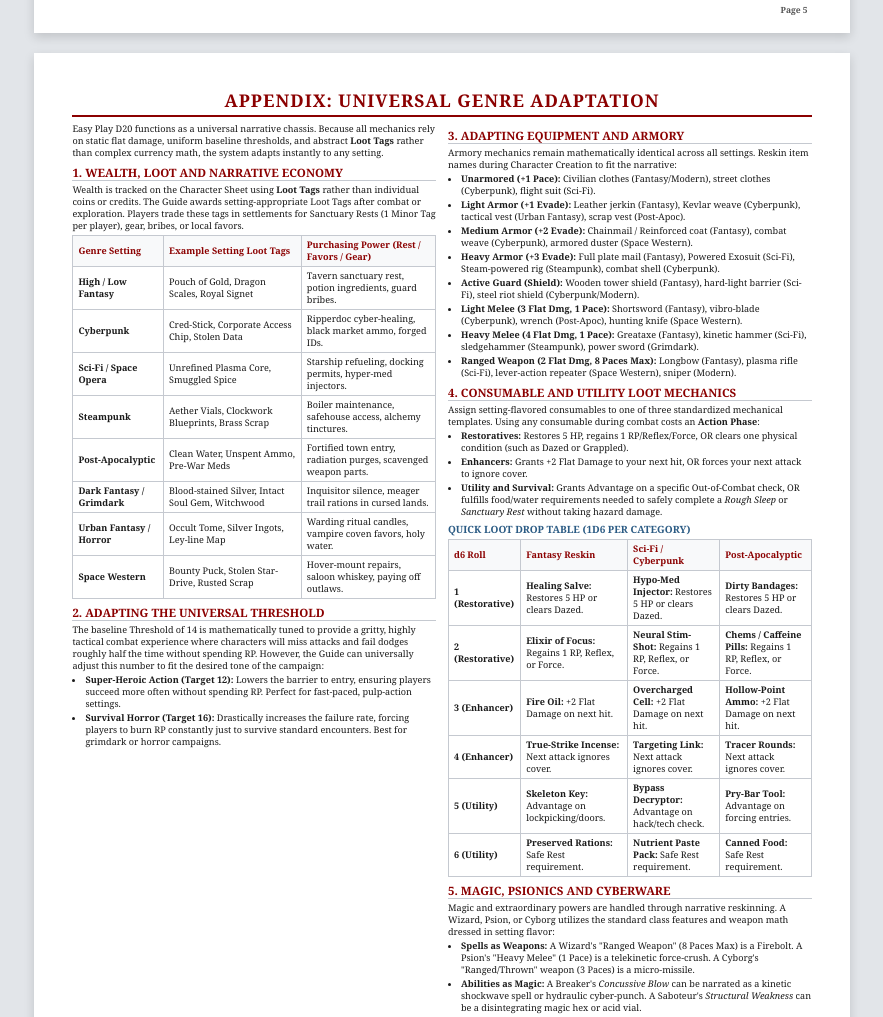
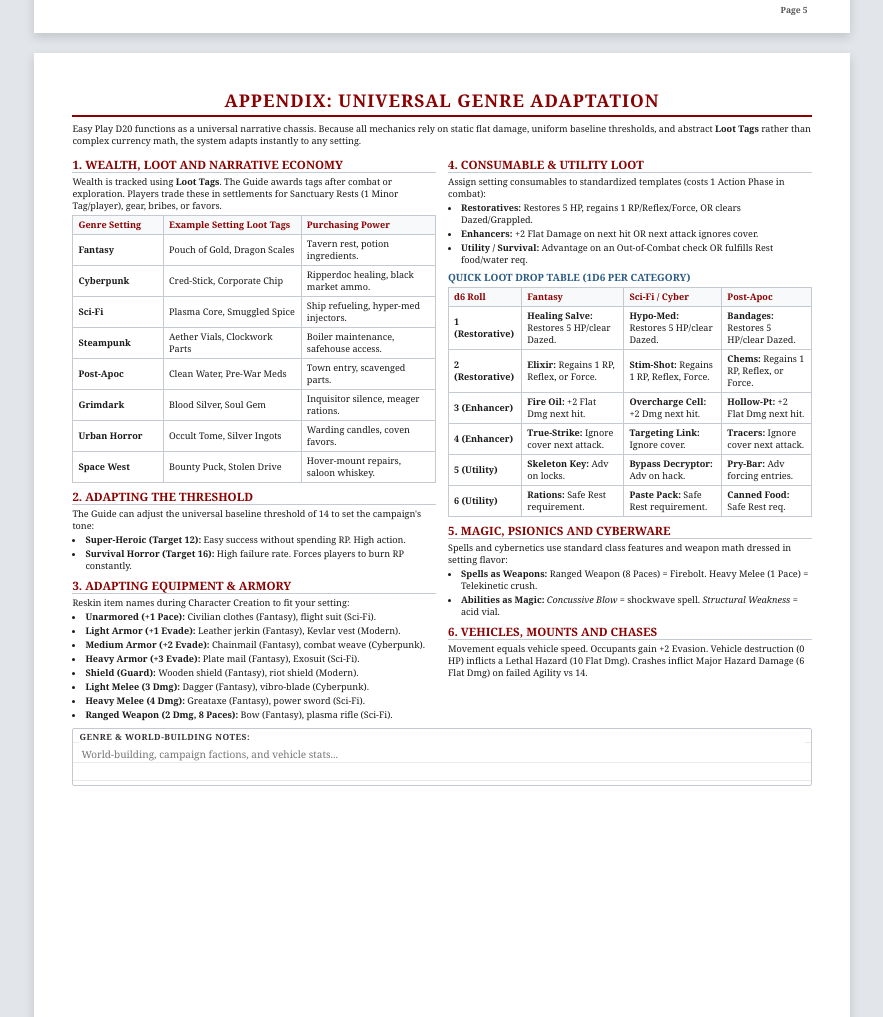
Before and after one commit to Justtestingcode/easy-play-d20, a plain HTML site: page index.html in a window 1280 px wide. Shown: the part 5400-6417 px from the top of the page, without its empty margins (198-1081 px from the left). Drawn offline with Linux system fonts and the light colour scheme.

Commit message:
index.html

```diff
--- a/index.html
+++ b/index.html
@@ -842,93 +842,95 @@
         <div class="content-wrap">
             <h1>APPENDIX: UNIVERSAL GENRE ADAPTATION</h1>
 
+            <p style="margin-bottom: 4px;">Easy Play D20 functions as a universal narrative chassis. Because all mechanics rely on static flat damage, uniform baseline thresholds, and abstract <strong>Loot Tags</strong> rather than complex currency math, the system adapts instantly to any setting.</p>
+
             <div class="two-column">
+                <!-- LEFT COLUMN: SECTIONS 1, 2, AND 3 -->
                 <div class="column-box">
-                    <p>Easy Play D20 functions as a universal narrative chassis. Because all mechanics rely on static flat damage, uniform baseline thresholds, and abstract <strong>Loot Tags</strong> rather than complex currency math, the system adapts instantly to any setting.</p>
+                    <h2>1. WEALTH, LOOT and NARRATIVE ECONOMY</h2>
+                    <p>Wealth is tracked using <strong>Loot Tags</strong>. The Guide awards tags after combat or exploration. Players trade these in settlements for Sanctuary Rests (1 Minor Tag/player), gear, bribes, or favors.</p>
 
-                    <h2>1. WEALTH, LOOT and NARRATIVE ECONOMY</h2>
-                    <p>Wealth is tracked on the Character Sheet using <strong>Loot Tags</strong> rather than individual coins or credits. The Guide awards setting-appropriate Loot Tags after combat or exploration. Players trade these tags in settlements for Sanctuary Rests (1 Minor Tag per player), gear, bribes, or local favors.</p>
-
-                    <table class="genre-table">
+                    <table class="genre-table" style="font-size: 8px;">
                         <thead>
                             <tr>
                                 <th>Genre Setting</th>
                                 <th>Example Setting Loot Tags</th>
-                                <th>Purchasing Power (Rest / Favors / Gear)</th>
+                                <th>Purchasing Power</th>
                             </tr>
                         </thead>
                         <tbody>
                             <tr>
-                                <td><strong>High / Low Fantasy</strong></td>
-                                <td>Pouch of Gold, Dragon Scales, Royal Signet</td>
-                                <td>Tavern sanctuary rest, potion ingredients, guard bribes.</td>
+                                <td><strong>Fantasy</strong></td>
+                                <td>Pouch of Gold, Dragon Scales</td>
+                                <td>Tavern rest, potion ingredients.</td>
                             </tr>
                             <tr>
                                 <td><strong>Cyberpunk</strong></td>
-                                <td>Cred-Stick, Corporate Access Chip, Stolen Data</td>
-                                <td>Ripperdoc cyber-healing, black market ammo, forged IDs.</td>
+                                <td>Cred-Stick, Corporate Chip</td>
+                                <td>Ripperdoc healing, black market ammo.</td>
                             </tr>
                             <tr>
-                                <td><strong>Sci-Fi / Space Opera</strong></td>
-                                <td>Unrefined Plasma Core, Smuggled Spice</td>
-                                <td>Starship refueling, docking permits, hyper-med injectors.</td>
+                                <td><strong>Sci-Fi</strong></td>
+                                <td>Plasma Core, Smuggled Spice</td>
+                                <td>Ship refueling, hyper-med injectors.</td>
                             </tr>
                             <tr>
                                 <td><strong>Steampunk</strong></td>
-                                <td>Aether Vials, Clockwork Blueprints, Brass Scrap</td>
-                                <td>Boiler maintenance, safehouse access, alchemy tinctures.</td>
+                                <td>Aether Vials, Clockwork Parts</td>
+                                <td>Boiler maintenance, safehouse access.</td>
                             </tr>
                             <tr>
-                                <td><strong>Post-Apocalyptic</strong></td>
-                                <td>Clean Water, Unspent Ammo, Pre-War Meds</td>
-                                <td>Fortified town entry, radiation purges, scavenged weapon parts.</td>
+                                <td><strong>Post-Apoc</strong></td>
+                                <td>Clean Water, Pre-War Meds</td>
+                                <td>Town entry, scavenged parts.</td>
                             </tr>
                             <tr>
-                                <td><strong>Dark Fantasy / Grimdark</strong></td>
-                                <td>Blood-stained Silver, Intact Soul Gem, Witchwood</td>
-                                <td>Inquisitor silence, meager trail rations in cursed lands.</td>
+                                <td><strong>Grimdark</strong></td>
+                                <td>Blood Silver, Soul Gem</td>
+                                <td>Inquisitor silence, meager rations.</td>
                             </tr>
                             <tr>
-                                <td><strong>Urban Fantasy / Horror</strong></td>
-                                <td>Occult Tome, Silver Ingots, Ley-line Map</td>
-                                <td>Warding ritual candles, vampire coven favors, holy water.</td>
+                                <td><strong>Urban Horror</strong></td>
+                                <td>Occult Tome, Silver Ingots</td>
+                                <td>Warding candles, coven favors.</td>
                             </tr>
                             <tr>
-                                <td><strong>Space Western</strong></td>
-                                <td>Bounty Puck, Stolen Star-Drive, Rusted Scrap</td>
-                                <td>Hover-mount repairs, saloon whiskey, paying off outlaws.</td>
+                                <td><strong>Space West</strong></td>
+                                <td>Bounty Puck, Stolen Drive</td>
+                                <td>Hover-mount repairs, saloon whiskey.</td>
                             </tr>
                         </tbody>
                     </table>
 
-                    <h2>2. ADAPTING THE UNIVERSAL THRESHOLD</h2>
-                    <p>The baseline Threshold of 14 is mathematically tuned to provide a gritty, highly tactical combat experience where characters will miss attacks and fail dodges roughly half the time without spending RP. However, the Guide can universally adjust this number to fit the desired tone of the campaign:</p>
+                    <h2>2. ADAPTING THE THRESHOLD</h2>
+                    <p>The Guide can adjust the universal baseline threshold of 14 to set the campaign's tone:</p>
                     <ul>
-                        <li><strong>Super-Heroic Action (Target 12):</strong> Lowers the barrier to entry, ensuring players succeed more often without spending RP. Perfect for fast-paced, pulp-action settings.</li>
-                        <li><strong>Survival Horror (Target 16):</strong> Drastically increases the failure rate, forcing players to burn RP constantly just to survive standard encounters. Best for grimdark or horror campaigns.</li>
+                        <li><strong>Super-Heroic (Target 12):</strong> Easy success without spending RP. High action.</li>
+                        <li><strong>Survival Horror (Target 16):</strong> High failure rate. Forces players to burn RP constantly.</li>
+                    </ul>
+
+                    <h2>3. ADAPTING EQUIPMENT & ARMORY</h2>
+                    <p>Reskin item names during Character Creation to fit your setting:</p>
+                    <ul style="font-size: 8.5px;">
+                        <li><strong>Unarmored (+1 Pace):</strong> Civilian clothes (Fantasy), flight suit (Sci-Fi).</li>
+                        <li><strong>Light Armor (+1 Evade):</strong> Leather jerkin (Fantasy), Kevlar vest (Modern).</li>
+                        <li><strong>Medium Armor (+2 Evade):</strong> Chainmail (Fantasy), combat weave (Cyberpunk).</li>
+                        <li><strong>Heavy Armor (+3 Evade):</strong> Plate mail (Fantasy), Exosuit (Sci-Fi).</li>
+                        <li><strong>Shield (Guard):</strong> Wooden shield (Fantasy), riot shield (Modern).</li>
+                        <li><strong>Light Melee (3 Dmg):</strong> Dagger (Fantasy), vibro-blade (Cyberpunk).</li>
+                        <li><strong>Heavy Melee (4 Dmg):</strong> Greataxe (Fantasy), power sword (Sci-Fi).</li>
+                        <li><strong>Ranged Weapon (2 Dmg, 8 Paces):</strong> Bow (Fantasy), plasma rifle (Sci-Fi).</li>
                     </ul>
                 </div>
 
+                <!-- RIGHT COLUMN: SECTIONS 4, 5, AND 6 -->
                 <div class="column-box">
-                    <h2>3. ADAPTING EQUIPMENT and ARMORY</h2>
-                    <p>Armory mechanics remain mathematically identical across all settings. Reskin item names during Character Creation to fit the narrative:</p>
+                    <h2>4. CONSUMABLE & UTILITY LOOT</h2>
+                    <p>Assign setting consumables to standardized templates (costs 1 Action Phase in combat):</p>
                     <ul>
-                        <li><strong>Unarmored (+1 Pace):</strong> Civilian clothes (Fantasy/Modern), street clothes (Cyberpunk), flight suit (Sci-Fi).</li>
-                        <li><strong>Light Armor (+1 Evade):</strong> Leather jerkin (Fantasy), Kevlar weave (Cyberpunk), tactical vest (Urban Fantasy), scrap vest (Post-Apoc).</li>
-                        <li><strong>Medium Armor (+2 Evade):</strong> Chainmail / Reinforced coat (Fantasy), combat weave (Cyberpunk), armored duster (Space Western).</li>
-                        <li><strong>Heavy Armor (+3 Evade):</strong> Full plate mail (Fantasy), Powered Exosuit (Sci-Fi), Steam-powered rig (Steampunk), combat shell (Cyberpunk).</li>
-                        <li><strong>Active Guard (Shield):</strong> Wooden tower shield (Fantasy), hard-light barrier (Sci-Fi), steel riot shield (Cyberpunk/Modern).</li>
-                        <li><strong>Light Melee (3 Flat Dmg, 1 Pace):</strong> Shortsword (Fantasy), vibro-blade (Cyberpunk), wrench (Post-Apoc), hunting knife (Space Western).</li>
-                        <li><strong>Heavy Melee (4 Flat Dmg, 1 Pace):</strong> Greataxe (Fantasy), kinetic hammer (Sci-Fi), sledgehammer (Steampunk), power sword (Grimdark).</li>
-                        <li><strong>Ranged Weapon (2 Flat Dmg, 8 Paces Max):</strong> Longbow (Fantasy), plasma rifle (Sci-Fi), lever-action repeater (Space Western), sniper (Modern).</li>
-                    </ul>
-
-                    <h2>4. CONSUMABLE and UTILITY LOOT MECHANICS</h2>
-                    <p>Assign setting-flavored consumables to one of three standardized mechanical templates. Using any consumable during combat costs an <strong>Action Phase</strong>:</p>
-                    <ul>
-                        <li><strong>Restoratives:</strong> Restores 5 HP, regains 1 RP/Reflex/Force, OR clears one physical condition (such as Dazed or Grappled).</li>
-                        <li><strong>Enhancers:</strong> Grants +2 Flat Damage to your next hit, OR forces your next attack to ignore cover.</li>
-                        <li><strong>Utility and Survival:</strong> Grants Advantage on a specific Out-of-Combat check, OR fulfills food/water requirements needed to safely complete a <em>Rough Sleep</em> or <em>Sanctuary Rest</em> without taking hazard damage.</li>
+                        <li><strong>Restoratives:</strong> Restores 5 HP, regains 1 RP/Reflex/Force, OR clears Dazed/Grappled.</li>
+                        <li><strong>Enhancers:</strong> +2 Flat Damage on next hit OR next attack ignores cover.</li>
+                        <li><strong>Utility / Survival:</strong> Advantage on an Out-of-Combat check OR fulfills Rest food/water req.</li>
                     </ul>
 
                     <h3>QUICK LOOT DROP TABLE (1d6 PER CATEGORY)</h3>
@@ -936,64 +938,64 @@
                         <thead>
                             <tr>
                                 <th>d6 Roll</th>
-                                <th>Fantasy Reskin</th>
-                                <th>Sci-Fi / Cyberpunk</th>
-                                <th>Post-Apocalyptic</th>
+                                <th>Fantasy</th>
+                                <th>Sci-Fi / Cyber</th>
+                                <th>Post-Apoc</th>
                             </tr>
                         </thead>
                         <tbody>
                             <tr>
                                 <td><strong>1 (Restorative)</strong></td>
-                                <td><strong>Healing Salve:</strong> Restores 5 HP or clears Dazed.</td>
-                                <td><strong>Hypo-Med Injector:</strong> Restores 5 HP or clears Dazed.</td>
-                                <td><strong>Dirty Bandages:</strong> Restores 5 HP or clears Dazed.</td>
+                                <td><strong>Healing Salve:</strong> Restores 5 HP/clear Dazed.</td>
+                                <td><strong>Hypo-Med:</strong> Restores 5 HP/clear Dazed.</td>
+                                <td><strong>Bandages:</strong> Restores 5 HP/clear Dazed.</td>
                             </tr>
                             <tr>
                                 <td><strong>2 (Restorative)</strong></td>
-                                <td><strong>Elixir of Focus:</strong> Regains 1 RP, Reflex, or Force.</td>
-                                <td><strong>Neural Stim-Shot:</strong> Regains 1 RP, Reflex, or Force.</td>
-                                <td><strong>Chems / Caffeine Pills:</strong> Regains 1 RP, Reflex, or Force.</td>
+                                <td><strong>Elixir:</strong> Regains 1 RP, Reflex, or Force.</td>
+                                <td><strong>Stim-Shot:</strong> Regains 1 RP, Reflex, Force.</td>
+                                <td><strong>Chems:</strong> Regains 1 RP, Reflex, or Force.</td>
                             </tr>
                             <tr>
                                 <td><strong>3 (Enhancer)</strong></td>
-                                <td><strong>Fire Oil:</strong> +2 Flat Damage on next hit.</td>
-                                <td><strong>Overcharged Cell:</strong> +2 Flat Damage on next hit.</td>
-                                <td><strong>Hollow-Point Ammo:</strong> +2 Flat Damage on next hit.</td>
+                                <td><strong>Fire Oil:</strong> +2 Flat Dmg next hit.</td>
+                                <td><strong>Overcharge Cell:</strong> +2 Dmg next hit.</td>
+                                <td><strong>Hollow-Pt:</strong> +2 Flat Dmg next hit.</td>
                             </tr>
                             <tr>
                                 <td><strong>4 (Enhancer)</strong></td>
-                                <td><strong>True-Strike Incense:</strong> Next attack ignores cover.</td>
-                                <td><strong>Targeting Link:</strong> Next attack ignores cover.</td>
-                                <td><strong>Tracer Rounds:</strong> Next attack ignores cover.</td>
+                                <td><strong>True-Strike:</strong> Ignore cover next attack.</td>
+                                <td><strong>Targeting Link:</strong> Ignore cover.</td>
+                                <td><strong>Tracers:</strong> Ignore cover next attack.</td>
                             </tr>
                             <tr>
                                 <td><strong>5 (Utility)</strong></td>
-                                <td><strong>Skeleton Key:</strong> Advantage on lockpicking/doors.</td>
-                                <td><strong>Bypass Decryptor:</strong> Advantage on hack/tech check.</td>
-                                <td><strong>Pry-Bar Tool:</strong> Advantage on forcing entries.</td>
+                                <td><strong>Skeleton Key:</strong> Adv on locks.</td>
+                                <td><strong>Bypass Decryptor:</strong> Adv on hack.</td>
+                                <td><strong>Pry-Bar:</strong> Adv forcing entries.</td>
                             </tr>
                             <tr>
                                 <td><strong>6 (Utility)</strong></td>
-                                <td><strong>Preserved Rations:</strong> Safe Rest requirement.</td>
-                                <td><strong>Nutrient Paste Pack:</strong> Safe Rest requirement.</td>
-                                <td><strong>Canned Food:</strong> Safe Rest requirement.</td>
+                                <td><strong>Rations:</strong> Safe Rest requirement.</td>
+                                <td><strong>Paste Pack:</strong> Safe Rest requirement.</td>
+                                <td><strong>Canned Food:</strong> Safe Rest req.</td>
                             </tr>
                         </tbody>
                     </table>
 
                     <h2>5. MAGIC, PSIONICS and CYBERWARE</h2>
-                    <p>Magic and extraordinary powers are handled through narrative reskinning. A Wizard, Psion, or Cyborg utilizes the standard class features and weapon math dressed in setting flavor:</p>
+                    <p>Spells and cybernetics use standard class features and weapon math dressed in setting flavor:</p>
                     <ul>
-                        <li><strong>Spells as Weapons:</strong> A Wizard's "Ranged Weapon" (8 Paces Max) is a Firebolt. A Psion's "Heavy Melee" (1 Pace) is a telekinetic force-crush. A Cyborg's "Ranged/Thrown" weapon (3 Paces) is a micro-missile.</li>
-                        <li><strong>Abilities as Magic:</strong> A Breaker's <em>Concussive Blow</em> can be narrated as a kinetic shockwave spell or hydraulic cyber-punch. A Saboteur's <em>Structural Weakness</em> can be a disintegrating magic hex or acid vial.</li>
+                        <li><strong>Spells as Weapons:</strong> Ranged Weapon (8 Paces) = Firebolt. Heavy Melee (1 Pace) = Telekinetic crush.</li>
+                        <li><strong>Abilities as Magic:</strong> <em>Concussive Blow</em> = shockwave spell. <em>Structural Weakness</em> = acid vial.</li>
                     </ul>
 
                     <h2>6. VEHICLES, MOUNTS and CHASES</h2>
-                    <p>When operating a vehicle or riding a mount (starfighter, horse, rover, hover-skiff), your character's movement capacity equals the vehicle's movement speed in paces. Vehicles grant an extra +2 Evasion modifier while occupied. When a vehicle reaches 0 HP, it is destroyed, forcing occupants to suffer a Lethal Hazard (10 Flat Damage). During chase sequences or hazardous piloting, the driver must pass an <strong>Agility Check vs 14</strong> to maintain control; failure results in a crash, inflicting Major Environmental Hazard Damage (6 Flat Damage) to all passengers.</p>
+                    <p>Movement equals vehicle speed. Occupants gain +2 Evasion. Vehicle destruction (0 HP) inflicts a Lethal Hazard (10 Flat Dmg). Crashes inflict Major Hazard Damage (6 Flat Dmg) on failed Agility vs 14.</p>
                 </div>
             </div>
 
-            <div class="notes-box">
+            <div class="notes-box" style="margin-top: 4px; flex: 0 0 auto;">
                 <span class="notes-title">GENRE & WORLD-BUILDING NOTES:</span>
                 <textarea class="notes-input" id="p6Notes" placeholder="World-building, campaign factions, and vehicle stats..."></textarea>
             </div>
```
